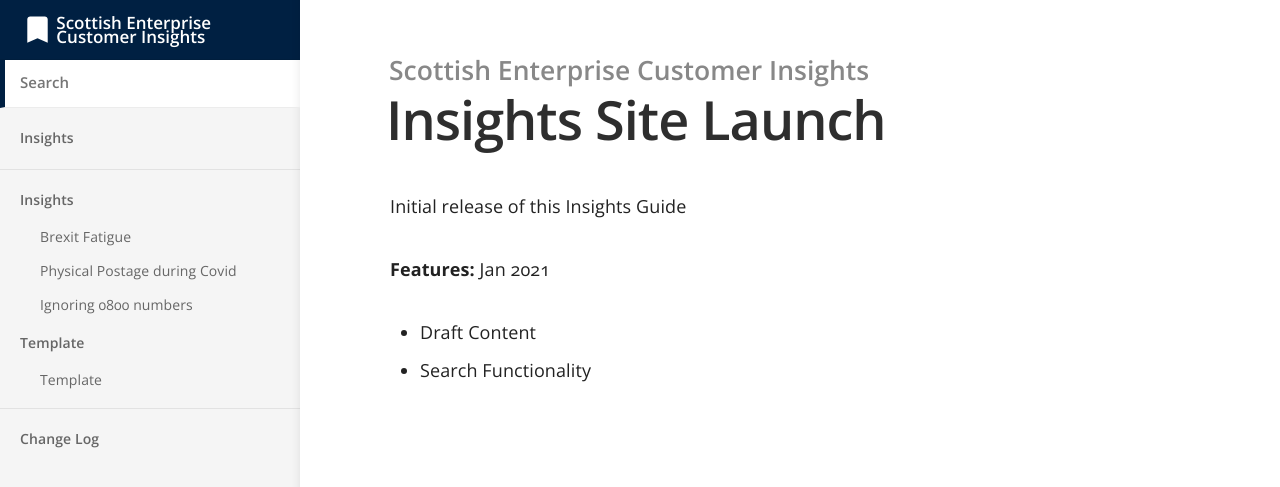
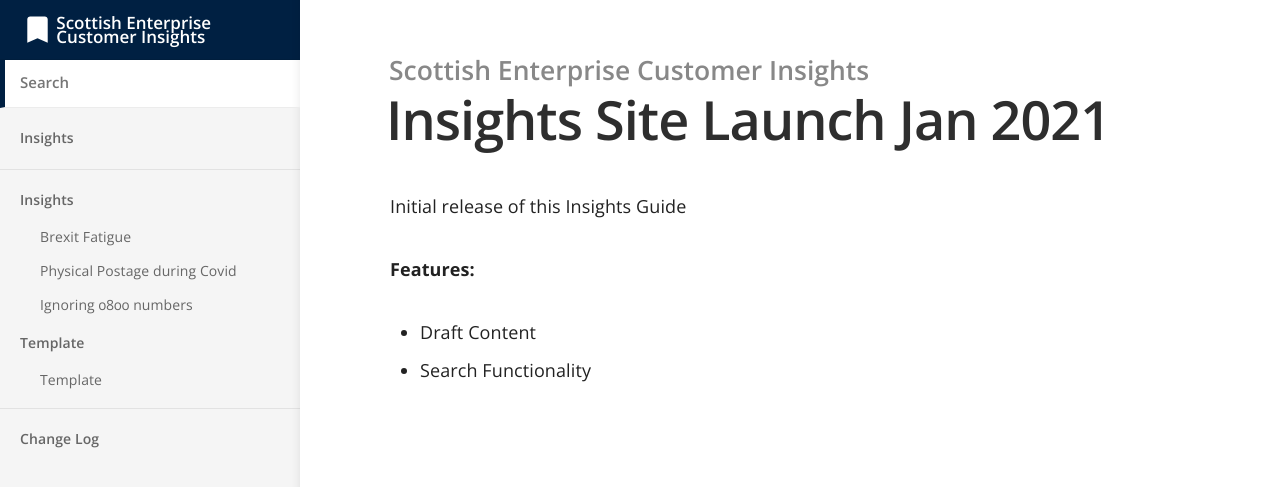
Before and after one commit to scotentSD/insights, a Jekyll site: the page built from _posts/2020-09-16-launch.md, in a window 1280 px wide. Shown: the top 487 px of the page. Built offline with Jekyll 4.4.1, drawn with Linux system fonts in a browser that asks for light colours.

```diff
--- a/_posts/2020-09-16-launch.md
+++ b/_posts/2020-09-16-launch.md
@@ -1,11 +1,10 @@
 ---
-title: Insights Site Launch
+title: Insights Site Launch Jan 2021
 type: major
 ---
 
 Initial release of this Insights Guide
 
 **Features:**
-Jan 2021
 * Draft Content
 * Search Functionality
```
